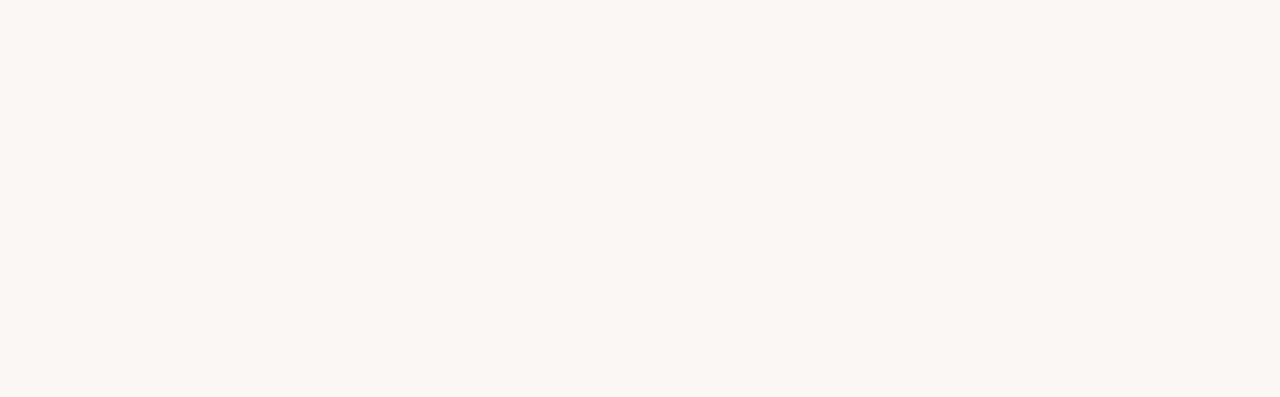
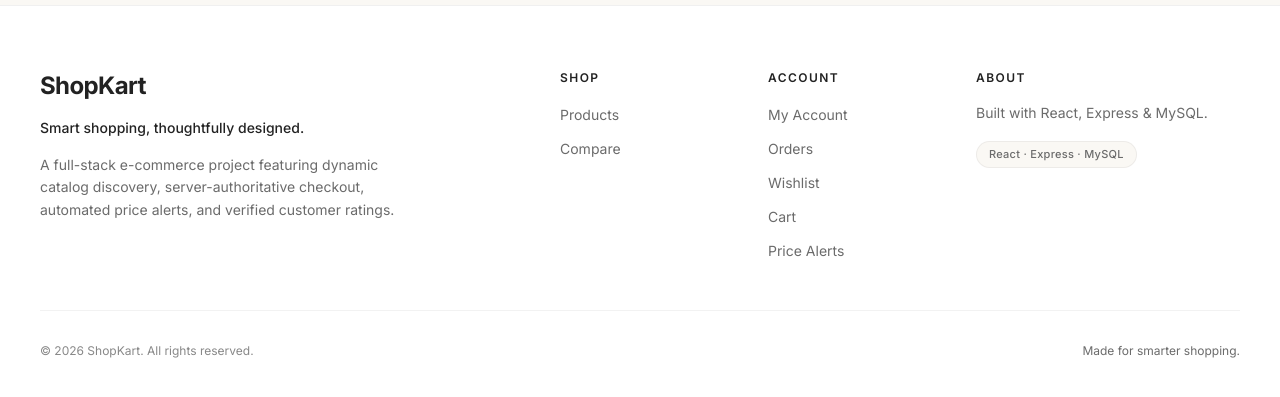
Before and after one commit to shubham-8863/ShopKart-smart-shopping-web, a React (Vite) app: page / in a window 1280 px wide. Shown: the part 2794-3191 px from the top of the page. Before the commit the page ends 2799 px from the top, so only its background shows below. Built offline with nearby package versions, Linux system fonts and the light colour scheme; no server answers.

Commit message:
footer added

```diff
--- a/src/App.jsx
+++ b/src/App.jsx
@@ -1,5 +1,6 @@
 import React, { useState, useEffect, useCallback } from 'react';
 import Navbar from './components/layout/Navbar';
+import Footer from './components/layout/Footer';
 import Hero from './components/home/Hero';
 import CategorySection from './components/home/CategorySection';
 import FeaturedProducts from './components/home/FeaturedProducts';
@@ -668,6 +669,9 @@ function App() {
           </>
         )}
       </main>
+
+      {/* Customer-Facing Footer */}
+      {routeInfo.name !== 'admin' && routeInfo.name !== 'admin-orders' && <Footer />}
     </div>
   );
 }
--- /dev/null
+++ b/src/components/layout/Footer.jsx
@@ -0,0 +1,132 @@
+import React from 'react';
+
+export default function Footer() {
+  return (
+    <footer className="bg-white border-t border-black/[0.06] text-[#222222]">
+      <div className="max-w-7xl mx-auto px-6 sm:px-8 lg:px-10 py-12 sm:py-16">
+
+        {/* Main 4-Column Layout */}
+        <div className="grid grid-cols-1 sm:grid-cols-2 lg:grid-cols-12 gap-10 lg:gap-12 items-start">
+
+          {/* 1. Brand Column (span 5 on desktop) */}
+          <div className="sm:col-span-2 lg:col-span-5 space-y-4 text-left">
+            <a
+              href="#"
+              className="inline-block group select-none"
+              aria-label="ShopKart Home"
+            >
+              <span className="text-2xl font-bold tracking-tight text-[#222222] group-hover:text-[#D86F5C] transition-colors duration-200">
+                ShopKart
+              </span>
+            </a>
+
+            <p className="text-sm font-medium text-[#222222]">
+              Smart shopping, thoughtfully designed.
+            </p>
+
+            <p className="text-xs sm:text-sm text-[#6B6B6B] leading-relaxed max-w-sm">
+              A full-stack e-commerce project featuring dynamic catalog discovery, server-authoritative checkout, automated price alerts, and verified customer ratings.
+            </p>
+          </div>
+
+          {/* 2. Shop Navigation Column (span 2 on desktop) */}
+          <nav aria-label="Shop navigation" className="lg:col-span-2 text-left">
+            <h3 className="text-xs font-semibold uppercase tracking-[0.12em] text-[#222222] mb-4">
+              Shop
+            </h3>
+            <ul className="space-y-2.5">
+              <li>
+                <a
+                  href="#products"
+                  className="text-sm text-[#6B6B6B] hover:text-[#D86F5C] transition-colors duration-150 focus-visible:outline-2 focus-visible:outline-offset-2 focus-visible:outline-[#D86F5C]"
+                >
+                  Products
+                </a>
+              </li>
+              <li>
+                <a
+                  href="#compare"
+                  className="text-sm text-[#6B6B6B] hover:text-[#D86F5C] transition-colors duration-150 focus-visible:outline-2 focus-visible:outline-offset-2 focus-visible:outline-[#D86F5C]"
+                >
+                  Compare
+                </a>
+              </li>
+            </ul>
+          </nav>
+
+          {/* 3. Account Navigation Column (span 2 on desktop) */}
+          <nav aria-label="Account navigation" className="lg:col-span-2 text-left">
+            <h3 className="text-xs font-semibold uppercase tracking-[0.12em] text-[#222222] mb-4">
+              Account
+            </h3>
+            <ul className="space-y-2.5">
+              <li>
+                <a
+                  href="#account"
+                  className="text-sm text-[#6B6B6B] hover:text-[#D86F5C] transition-colors duration-150 focus-visible:outline-2 focus-visible:outline-offset-2 focus-visible:outline-[#D86F5C]"
+                >
+                  My Account
+                </a>
+              </li>
+              <li>
+                <a
+                  href="#orders"
+                  className="text-sm text-[#6B6B6B] hover:text-[#D86F5C] transition-colors duration-150 focus-visible:outline-2 focus-visible:outline-offset-2 focus-visible:outline-[#D86F5C]"
+                >
+                  Orders
+                </a>
+              </li>
+              <li>
+                <a
+                  href="#wishlist"
+                  className="text-sm text-[#6B6B6B] hover:text-[#D86F5C] transition-colors duration-150 focus-visible:outline-2 focus-visible:outline-offset-2 focus-visible:outline-[#D86F5C]"
+                >
+                  Wishlist
+                </a>
+              </li>
+              <li>
+                <a
+                  href="#cart"
+                  className="text-sm text-[#6B6B6B] hover:text-[#D86F5C] transition-colors duration-150 focus-visible:outline-2 focus-visible:outline-offset-2 focus-visible:outline-[#D86F5C]"
+                >
+                  Cart
+                </a>
+              </li>
+              <li>
+                <a
+                  href="#price-alerts"
+                  className="text-sm text-[#6B6B6B] hover:text-[#D86F5C] transition-colors duration-150 focus-visible:outline-2 focus-visible:outline-offset-2 focus-visible:outline-[#D86F5C]"
+                >
+                  Price Alerts
+                </a>
+              </li>
+            </ul>
+          </nav>
+
+          {/* 4. Technology & Information Column (span 3 on desktop) */}
+          <div className="sm:col-span-2 lg:col-span-3 space-y-3 text-left">
+            <h3 className="text-xs font-semibold uppercase tracking-[0.12em] text-[#222222] mb-4">
+              About
+            </h3>
+            <p className="text-xs sm:text-sm text-[#6B6B6B] leading-relaxed">
+              Built with React, Express & MySQL.
+            </p>
+            <div className="pt-1">
+              <span className="inline-flex items-center px-3 py-1 rounded-full bg-[#FAF8F4] border border-black/5 text-[11px] font-medium text-[#6B6B6B] tracking-wide">
+                React · Express · MySQL
+              </span>
+            </div>
+          </div>
+
+        </div>
+
+        {/* Bottom Bar: Copyright & Subtle Tagline */}
+        <div className="mt-12 pt-8 border-t border-black/[0.05] flex flex-col sm:flex-row items-center justify-between gap-4 text-xs text-[#888888]">
+          <p>© 2026 ShopKart. All rights reserved.</p>
+          <p className="text-[#6B6B6B]">Made for smarter shopping.</p>
+        </div>
+
+      </div>
+    </footer>
+  );
+}
```
